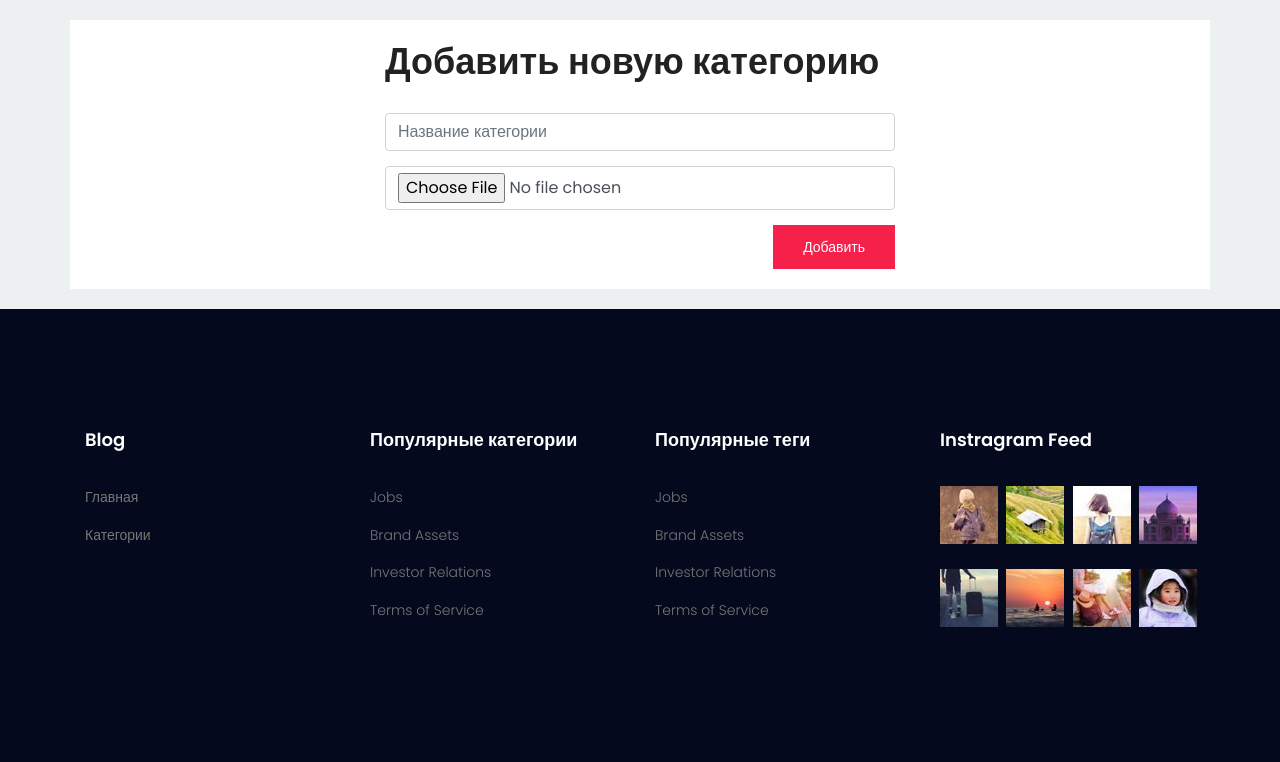
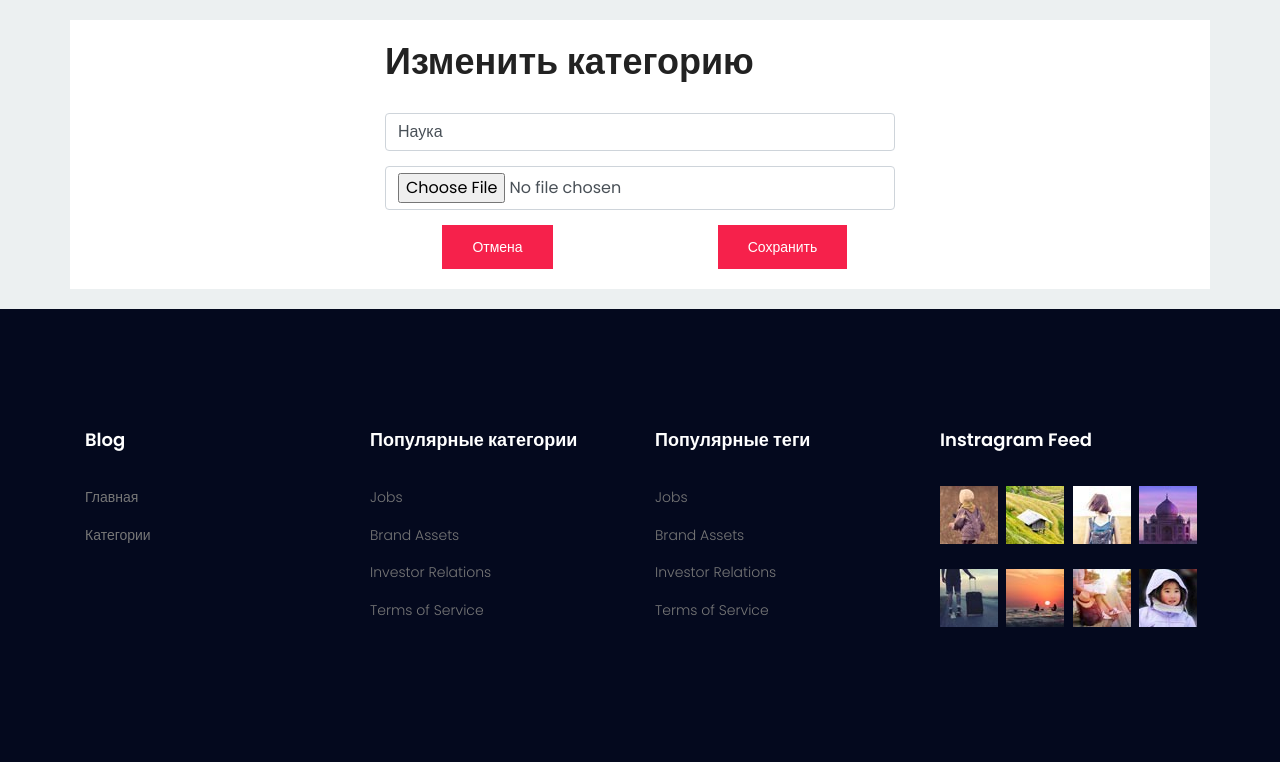
Before and after one commit to malvinkooo/newBlog, a CodeIgniter app: page /database/categories/edit_form/1 in a window 1280 px wide. Shown: the part 62-824 px from the top of the page. Run offline with CodeIgniter, Linux system fonts and the light colour scheme; data comes from the database, SQL or seed files in the repository; data that the repository does not hold is empty; some libraries are stand-ins or nearby versions.

Commit message:
Implementation edit category use case

```diff
--- a/application/controllers/Categories.php
+++ b/application/controllers/Categories.php
@@ -48,4 +48,12 @@
         $data['category'] = $this->categories_model->get_category($id);
         $this->load->view('modify_category', $data);
     }
+
+    public function edit() {
+        $data = $_POST;
+        $this->load->model('categories_model');
+        $this->categories_model->edit_category($data);
+        $this->load->helper('url');
+        redirect('categories');
+    }
 }
--- a/application/models/Categories_model.php
+++ b/application/models/Categories_model.php
@@ -25,6 +25,14 @@
         return $result->result_array()[0];
     }
 
+    public function edit_category($data)
+    {
+        $this->load->database();
+        $this->db->set('name', $data['name']);
+        $this->db->where('id', $data['id']);
+        $this->db->update('categories');
+    }
+
     public function remove_category($id)
     {
         $this->load->database();
--- a/application/views/modify_category.php
+++ b/application/views/modify_category.php
@@ -4,14 +4,24 @@
 <?php include('common/head.php');?>
 <?php include('common/header.php');?>
 
-<div class="site-main-container add-category-page">
+<div class="site-main-container modify-category-page">
     <div class="container no-padding">
-        <div class="row add-category-form">
-            <form action="/categories/add" method="POST" class="col-lg-6 offset-lg-3">
-                <div class="col-lg-12"><h1 class="mb-30">Добавить новую категорию</h1></div>
-                <div class="col-lg-12"><input type="text" class="form-control mb-15" placeholder="Название категории" name="name"></div>
+        <div class="row modify-category-form">
+            <form action="<?php echo isset($category) ? '/categories/edit' : '/categories/add'; ?>" method="POST" class="col-lg-6 offset-lg-3">
+                <input type="hidden" name="id" value="<?php echo isset($category) ? $category['id'] : ''; ?>">
+
+                <div class="col-lg-12"><h1 class="mb-30"><?php echo isset($category) ? 'Изменить категорию' : 'Добавить новую категорию'; ?></h1></div>
+                <div class="col-lg-12"><input type="text" class="form-control mb-15" placeholder="Название категории" name="name" value="<?php echo isset($category) ? $category['name'] : ''; ?>"></div>
                 <div class="col-lg-12"><input type="file" class="form-control mb-15" name="img"></div>
-                <div class="col-lg-12"><button class="primary-btn primary">Добавить</button></div>
+
+                <?php if(isset($category)) { ?>
+                    <div class="row text-center">
+                        <div class="col-6"><a href="/categories/" class="primary-btn primary">Отмена</a></div>
+                        <div class="col-6"><button class="primary-btn primary">Сохранить</button></div>
+                    </div>
+                <?php } else { ?>
+                    <div class="col-lg-12"><button class="add-category-btn primary-btn primary">Сохранить</button></div>
+                <?php } ?>
             </form>
         </div>
     </div>
--- a/assets/css/main.css
+++ b/assets/css/main.css
@@ -1356,8 +1356,7 @@
 .primary-btn {
   background: #f6214b;
   line-height: 42px;
-  padding-left: 30px;
-  padding-right: 30px;
+  padding: 1px 30px;
   border: none;
   color: #fff;
   display: inline-block;
@@ -1369,6 +1368,7 @@
   transition: all 0.3s ease 0s;
   cursor: pointer;
   position: relative;
+  max-width: 100%;
 }
 
 .primary-btn:focus {
@@ -3239,21 +3239,21 @@
 /* =================================== */
 /*  Add Category Page Styles
 /* =================================== */
-.add-category-form {
+.modify-category-form {
   padding: 20px 0;
   background-color: #fff;
   margin: 20px 0;
 }
 
-.add-category-form .primary-btn {
+.modify-category-form .add-category-btn {
   float: right;
 }
 
 @media (max-width: 575px) {
-  .add-category-page .container {
+  .modify-category-page .container {
     padding: 0 15px !important;
   }
-  .add-category-form .primary-btn {
+  .modify-category-form .add-category-btn {
     float: none;
     width: 100%;
   }
```
